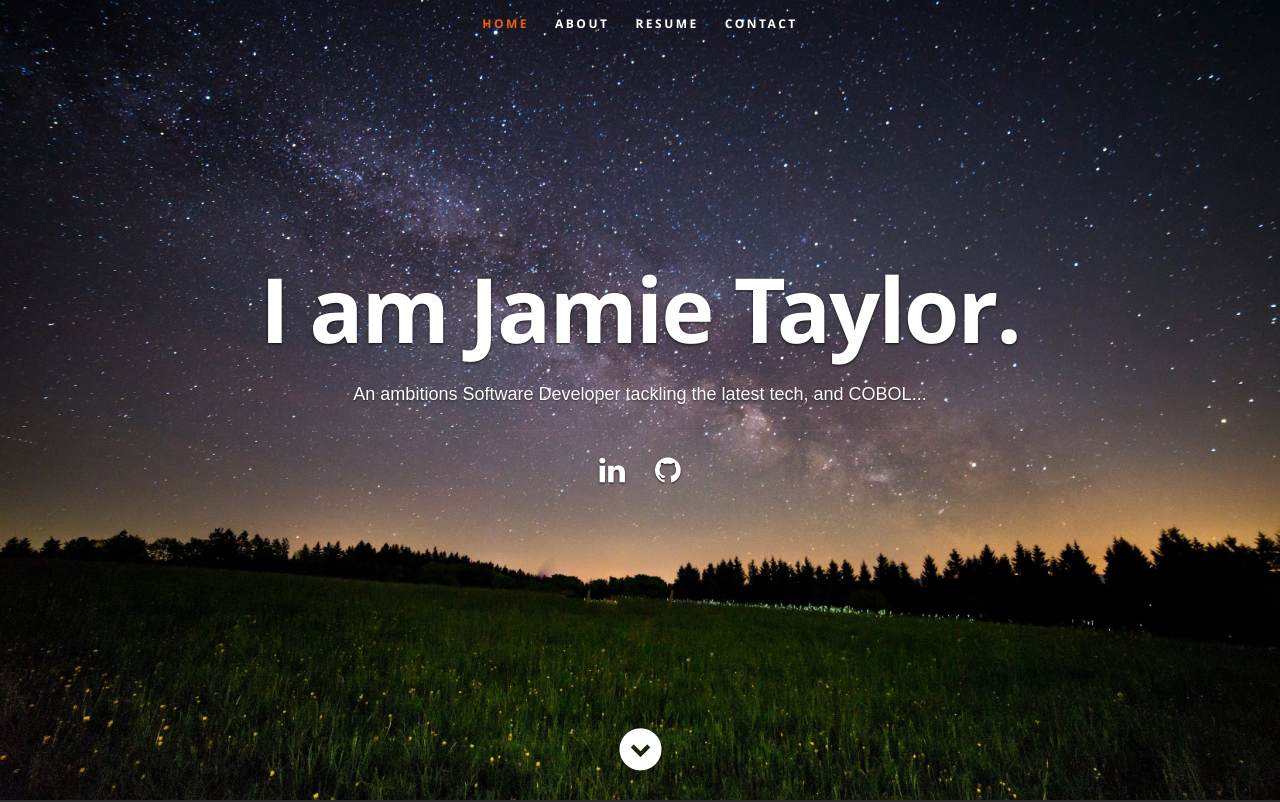
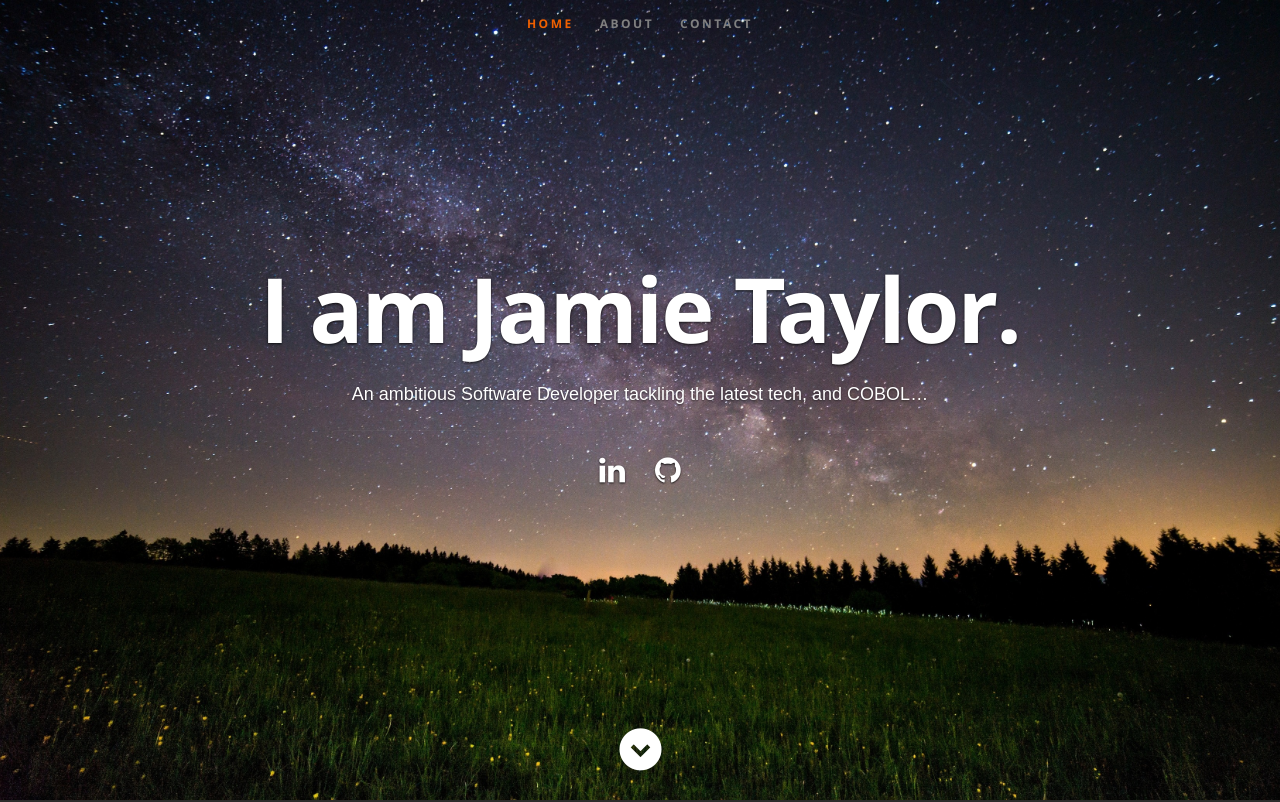
Before and after one commit to JamesLee12/ProfessionalWebsiteTemplate, a React (Create React App) app: page / in a window 1280 px wide. Shown: the top 802 px of the page. Built offline with nearby package versions, Linux system fonts and the light colour scheme.

Commit message:
Fixed a few layout issues

```diff
--- a/src/components/Header.js
+++ b/src/components/Header.js
@@ -10,20 +10,15 @@ export default class Header extends Component {
           <a className="mobile-btn" href="#" title="Hide navigation">Hide navigation</a>
           <ul id="nav" className="nav">
             <li className="current"><a className="smoothscroll" href="#home">Home</a></li>
-            <li><a className="smoothscroll" href="#about">About</a></li>
-            <li><a className="smoothscroll" href="#resume">Resume</a></li>
-            {/* <li><a className="smoothscroll" href="#portfolio">Works</a></li>
-            <li><a className="smoothscroll" href="#testimonials">Testimonials</a></li> */}
-            <li><a className="smoothscroll" href="#contact">Contact</a></li>
+            <li><a className="smoothscroll" href="#about" style={{color: 'grey'}}>About</a></li>
+            <li><a className="smoothscroll" href="#contact" style={{color: 'grey'}}>Contact</a></li>
           </ul>
           </nav>
 
           <div className="row banner">
             <div className="banner-text">
                <h1 className="responsive-headline">I am {resumeData.name}.</h1>
-               <h3 style={{color:'#fff', fontFamily:'sans-serif '}}>An ambitions Software Developer tackling the latest tech, and COBOL...</h3>
-               {/* <h3 style={{color:'#fff', fontFamily:'sans-serif '}}>I am a {resumeData.role}.{resumeData.roleDescription}
-               </h3> */}
+               <h3 style={{color:'#fff', fontFamily:'sans-serif '}}>{resumeData.titleDescription}</h3>
                <hr/>
                <ul className="social">
                   {
--- a/src/components/Resume.js
+++ b/src/components/Resume.js
@@ -29,7 +29,7 @@ export default class Resume extends Component{
             }
           </div>
 
-          <div className="row work">
+          <div className="row">
             <div className="three columns header-col">
                <h1><span>Work</span></h1>
             </div>
@@ -57,42 +57,6 @@ export default class Resume extends Component{
             </div>
          </div>
 
-
-         {/* <div className="row skill">
-
-<div className="three columns header-col">
-   <h1><span>Skills</span></h1>
-</div>
-
-<div className="nine columns main-col">
-
-   <p>
-   {resumeData.skillsDescription}
-   </p>
-
-<div className="bars">
-
-  <ul className="skills">
-    {
-      resumeData.skills && resumeData.skills.map((item) => {
-        return(
-          <li>
-          <span className={`bar-expand`} style = {{ paddingRight : item.skillLevel }}>
-          </span><em>{item.skillname}</em>
-          </li>
-        )
-      })
-    }
-
- </ul>
-
-</div>
-
-</div>
-
-</div> */}
-
-
         </div>
       </section>
     );
--- a/src/resumeData.js
+++ b/src/resumeData.js
@@ -1,6 +1,7 @@
 let resumeData = {
   "imagebaseurl":"https://rbhatia46.github.io/",
   "name": "Jamie Taylor",
+   "titleDescription":"An ambitious Software Developer tackling the latest tech, and COBOL…",
   "role": "Frontend Developer and Data Scientist",
   "linkedinId":"Your LinkedIn Id",
   "roleDescription": "",
@@ -55,49 +56,9 @@ let resumeData = {
   "skillsDescription":"",
   "skills":[
     {
-      "skillname":"Javascript",
-      "skillLevel": "93%"
+      "skillname":"",
+      "skillLevel": ""
     },
-    {
-      "skillname":"Typescript",
-      "skillLevel": "70%"
-    },
-    {
-      "skillname":"C#",
-      "skillLevel": "89%"
-    },
-    {
-      "skillname":"Visual Basic",
-      "skillLevel": "80%"
-    },
-    {
-      "skillname":"SQL",
-      "skillLevel": "83%"
-    },
-    {
-      "skillname":"Angular",
-      "skillLevel": "85%"
-    },
-    {
-      "skillname":"ReactJS",
-      "skillLevel": "85%"
-    },
-    {
-      "skillname":"NODEJS",
-      "skillLevel": "86%"
-    },
-    {
-      "skillname":".NET",
-      "skillLevel": "87%"
-    },
-    {
-      "skillname":"Web API",
-      "skillLevel": "87%"
-    },
-    {
-      "skillname":"Entity Framework",
-      "skillLevel": "80%"
-    }
   ],
 }
 
```
